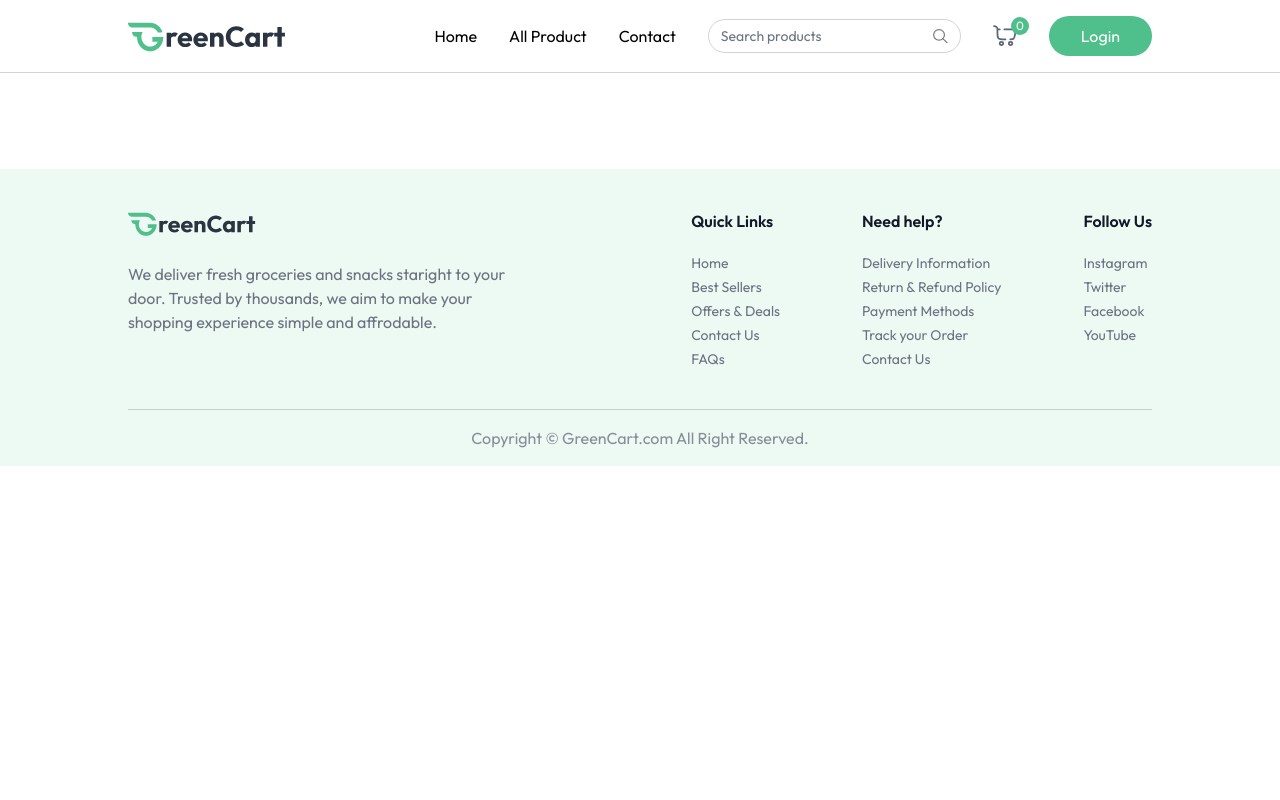
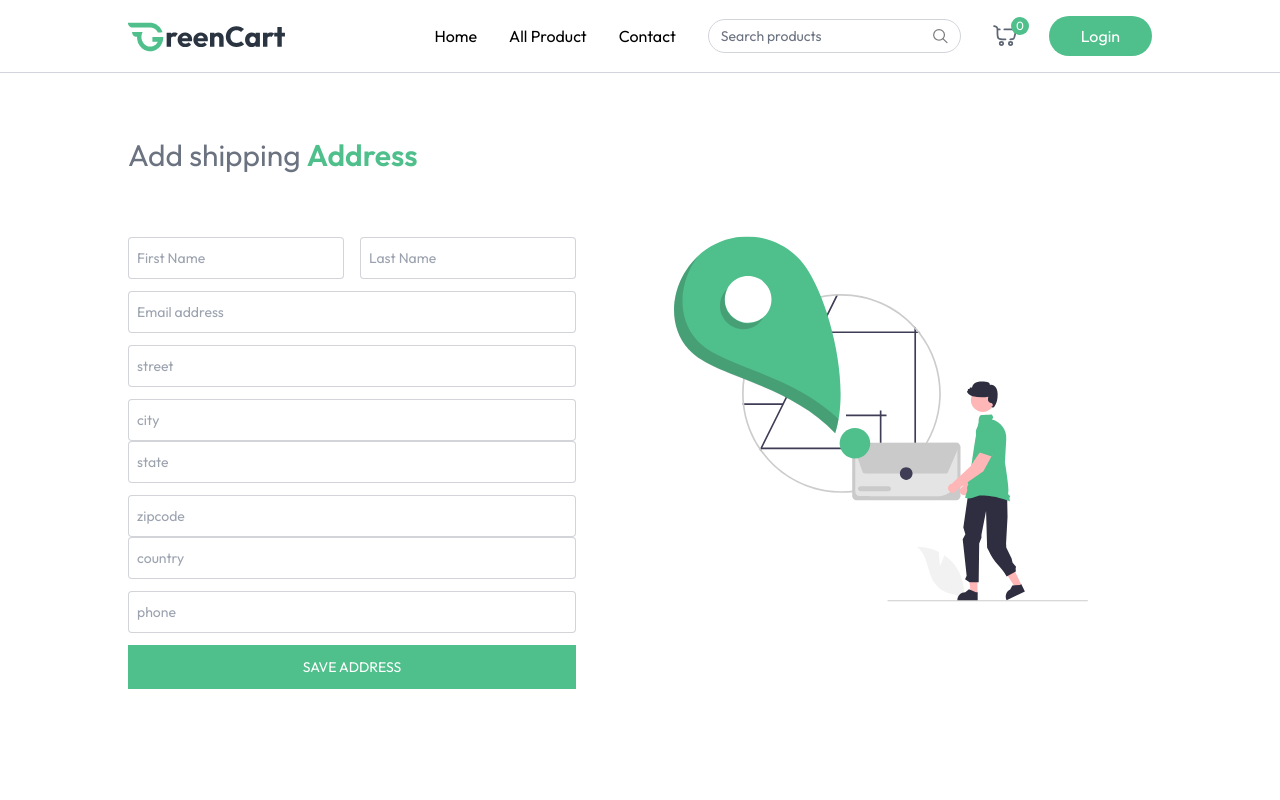
Before and after one commit to Navneeth-7989/greencart-mern, a React (Vite) app in the folder client/: page /add-address in a window 1280 px wide. Shown: the top 800 px of the page. Built offline with nearby package versions, Linux system fonts and the light colour scheme.

Commit message:
feat: complete add-address page

```diff
--- a/client/src/App.jsx
+++ b/client/src/App.jsx
@@ -10,6 +10,7 @@ import AllProducts from './pages/AllProducts'
 import ProductCategory from './pages/ProductCategory'
 import ProductDetails from './pages/ProductDetails'
 import Cart from './pages/Cart'
+import AddAddress from './pages/AddAddress'
 
 
 const App = () => {
@@ -30,6 +31,7 @@ const App = () => {
           <Route path='/products/:category' element={<ProductCategory/>} />
           <Route path='/products/:category/:id' element={<ProductDetails/>} />
           <Route path='/Cart' element={<Cart/>} />
+          <Route path='/add-address' element={<AddAddress/>} />
         </Routes>
       </div>
      {!isSellerPath && <Footer/>}
--- /dev/null
+++ b/client/src/pages/AddAddress.jsx
@@ -0,0 +1,74 @@
+import React, { useState } from 'react'
+import { assets } from '../assets/assets'
+
+const InputField = ({ type, placeholder, name, handleChange, address }) => (
+  <input className='w-full px-2 py-2.5 border border-gray-500/30 rounded outline-none text-gray-500 focus:border-primary transition'
+    type={type}
+    placeholder={placeholder}
+    onChange={handleChange}
+    name={name}
+    value={address[name]}
+    required />
+)
+
+const AddAddress = () => {
+
+  const [address, setAddress] = useState({
+    firstName: '',
+    lastName: '',
+    email: '',
+    street: '',
+    city: '',
+    state: '',
+    zipcode: '',
+    country: '',
+    phone: '',
+  })
+
+  const handleChange = (e) => {
+    const { name, value } = e.target;
+    setAddress((prevAddress) => ({
+      ...prevAddress,
+      [name]: value,
+    }))
+  }
+
+  const onSubmitHandler = async (e) => {
+    e.preventDefault();
+  }
+
+  return (
+    <div className='mt-16 pb-16'>
+      <p className='text-2xl md:text-3xl text-gray-500'>Add shipping <span className='font-semibold text-primary'>Address</span></p>
+      <div className='flex flex-col-reverse md:flex-row justify-between mt-10'>
+        <div className='flex-1 max-w-md'>
+          <form onSubmit={onSubmitHandler} className='space-y-3 mt-6 text-sm'>
+            <div className='grid grid-cols-2 gap-4'>
+              <InputField handleChange={handleChange} address={address} name='firstname' type="text" placeholder="First Name" />
+              <InputField handleChange={handleChange} address={address} name='lastName' type="text" placeholder="Last Name" />
+            </div>
+
+            <InputField handleChange={handleChange} address={address} name='lastName' type='text' placeholder='Email address'/>
+            <InputField handleChange={handleChange} address={address} name='street' type='text' placeholder='street'/>
+
+            <div>
+              <InputField handleChange={handleChange} address={address} name='city' type='text' placeholder='city'/>
+              <InputField handleChange={handleChange} address={address} name='state' type='text' placeholder='state'/>
+            </div>
+            <div>
+              <InputField handleChange={handleChange} address={address} name='zipcode' type='number' placeholder='zipcode'/>
+              <InputField handleChange={handleChange} address={address} name='country' type='text' placeholder='country'/>
+            </div>
+
+            <InputField handleChange={handleChange} address={address} name='phone' type='text' placeholder='phone'/>
+            <button className='w-full mt-6 bg-primary text-white py-3 hover:bg-primary-dull transition cursor-pointer uppercase'>Save address</button>
+          </form>
+        </div>
+        <img className='md:mr-16 mb-16 md:mt-0' src={assets.add_address_iamge} alt="Add Address" />
+      </div>
+    </div>
+
+  )
+}
+
+export default AddAddress;
```
